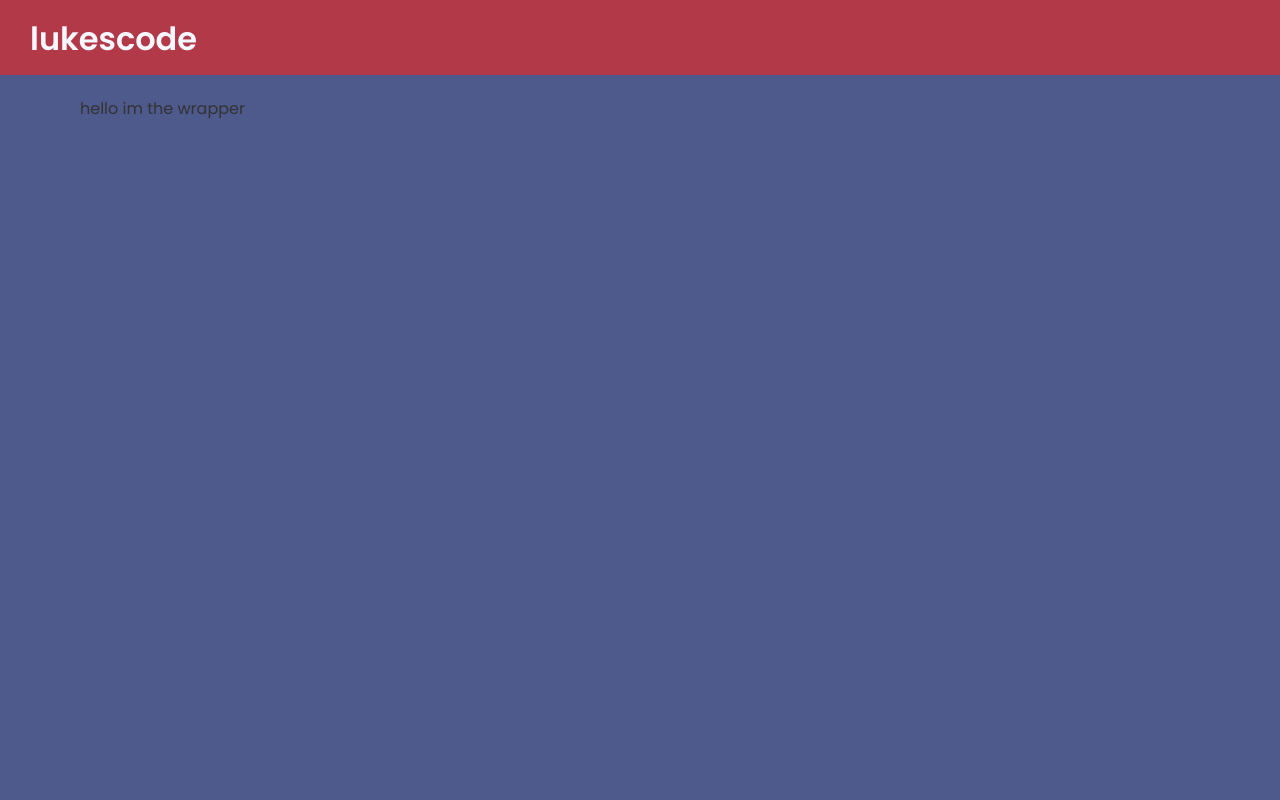
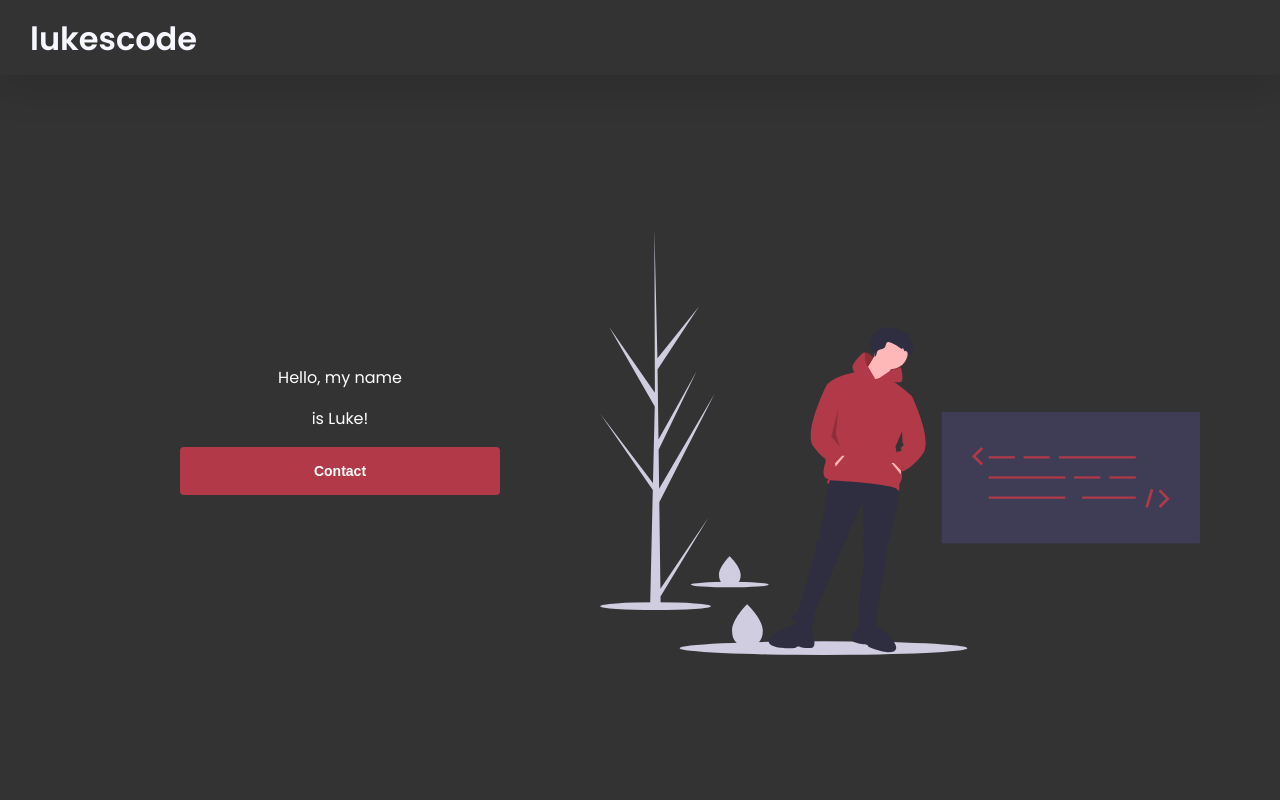
Before and after one commit to lukes-code/lukescode, a React (Create React App) app: page / in a window 1280 px wide. Shown: the top 800 px of the page. Built offline with nearby package versions, Linux system fonts and the light colour scheme; no server answers.

Commit message:
small styling changes

```diff
--- a/src/App.css
+++ b/src/App.css
@@ -15,13 +15,32 @@ body{
   color: #333;
 }
 
+/* Buttons */
+
+button.btn {
+  border: none;
+  width: 320px;
+  background-color: #B23A48;
+  border: none;
+  color: #fff;
+  border-radius: 4px;
+  height: 48px;
+  margin-bottom: 24px;
+  font-size: 14px;
+  font-weight: 700;
+  min-width: 160px;
+  transition: background-color 0.4s ease;
+  cursor: pointer;
+}
+
 /* Nav */
 
 nav {
-  background: #B23A48;
+  background: #333;
   height: 75px;
   position: fixed;
   width: 100%;
+  box-shadow: 1px 1rem 2rem 4px rgba(0,0,0,0.1);
 }
 
 div#brand {
@@ -35,10 +54,29 @@ div#brand {
 /* Wrapper */
 
 header {
-  background: #4E598C;
+  background: #333;
+  color: #fff;
   margin: 0px;
   padding: 5rem;
   height: 100vh;
+  display: flex;
+  flex-wrap: wrap;
+}
+
+.wrapper-left {
+  flex: 1 1;
+  text-align: center;
+  margin-top: 24%;
+}
+
+.wrapper-right {
+  flex: 1;
+  text-align: center;
+}
+
+img.wrapper-img {
+  width: 600px;
+  margin-top: 150px;
 }
 
 /* Blogging */
--- a/src/components/Wrapper.js
+++ b/src/components/Wrapper.js
@@ -1,11 +1,17 @@
 import React from 'react';
+import Hacker from '../hacker.svg';
 
 class Wrapper extends React.Component {
     render () {
         return (
             <header>
-                <div className="wrapper-text">
-                    <p>hello im the wrapper</p>
+                <div className="wrapper-left">
+                    <p>Hello, my name</p>
+                    <p>is Luke!</p>
+                    <button className="btn">Contact</button>
+                </div>
+                <div className="wrapper-right">
+                    <img className="wrapper-img" src={Hacker} alt="coder"/>
                 </div>
             </header>
         );
```
Also changed, not shown: src/hacker.svg (added).
